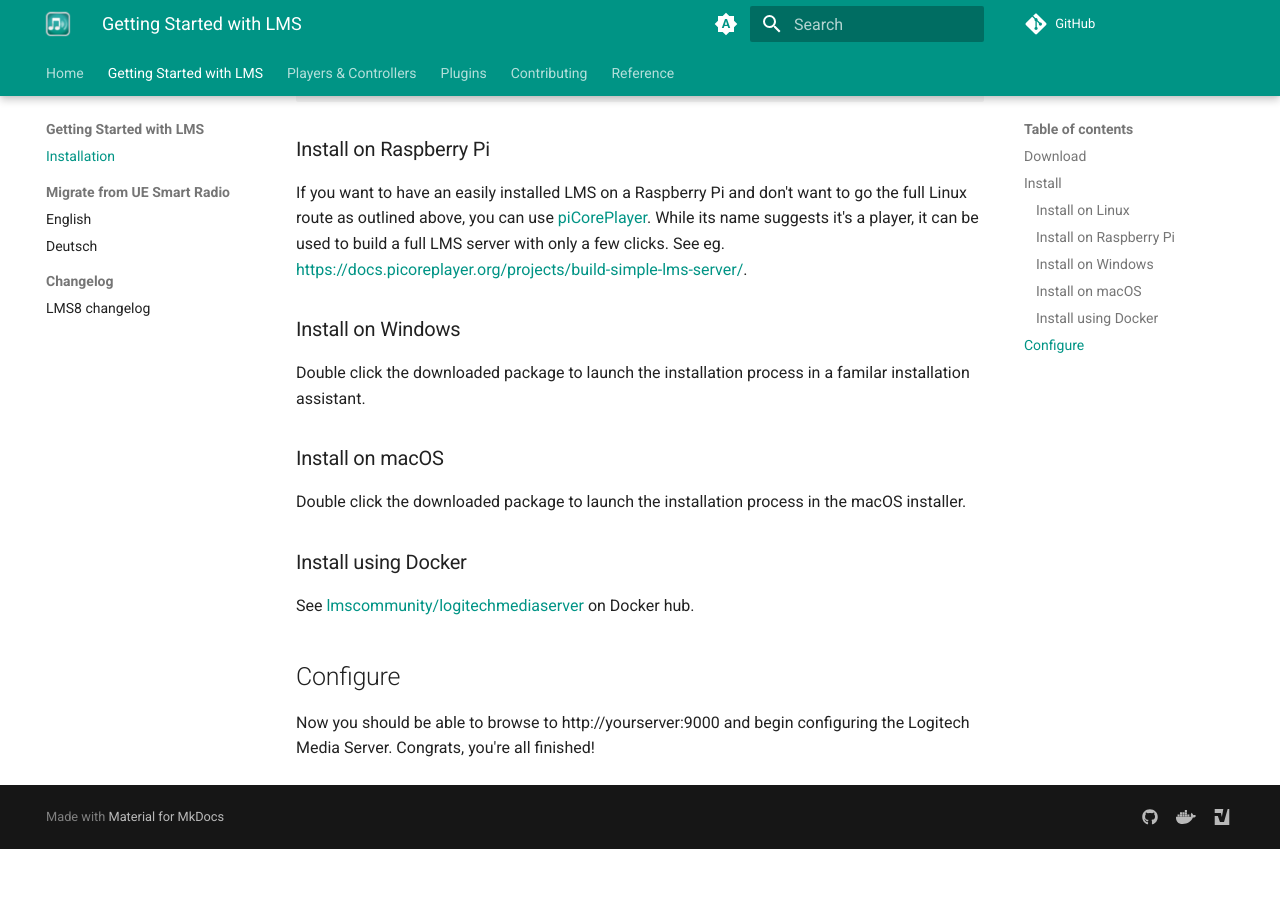
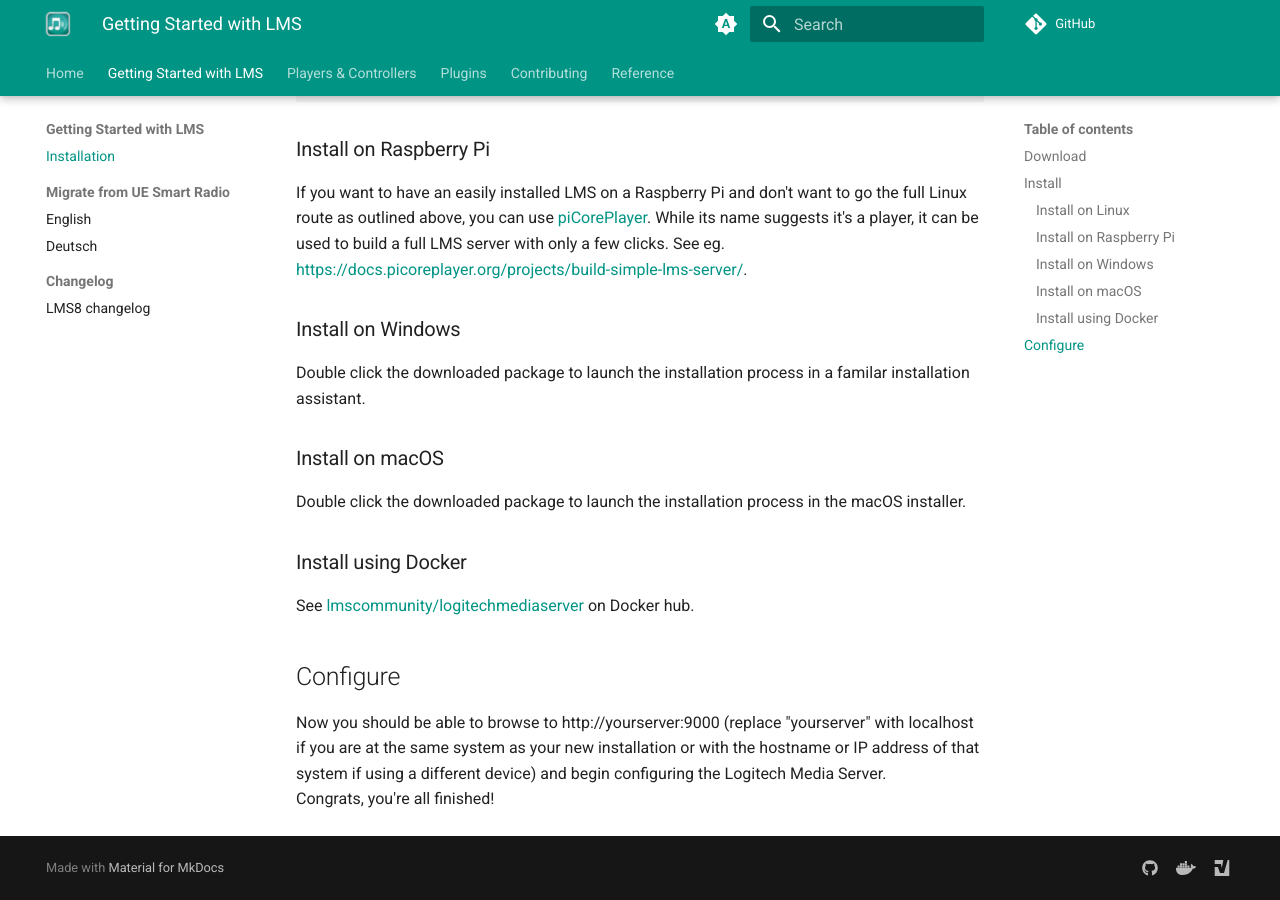
Before and after one commit to LMS-Community/lms-community.github.io, an MkDocs documentation site: the page built from docs/getting-started/index.md, in a window 1280 px wide and 900 px high, scrolled down 863 px. Built offline with MkDocs 1.6.1 and Material for MkDocs 9.7.7, drawn with Linux system fonts in a browser that asks for light colours; comment, search, counter and statistics services are not loaded; before the commit the page ends 1712 px from its top, so only the background shows below that.

Commit message:
Explain yourserver
Explain further to try to avoid people typing in "yourserver"

```diff
--- a/docs/getting-started/index.md
+++ b/docs/getting-started/index.md
@@ -55,4 +55,5 @@
 
 ## Configure
 
-Now you should be able to browse to http://yourserver:9000 and begin configuring the Logitech Media Server. Congrats, you're all finished!
+Now you should be able to browse to http://yourserver:9000 (replace "yourserver" with localhost if you are at the same system as your new installation or with the hostname or IP address of that system if using a different device) and begin configuring the Logitech Media Server.
+Congrats, you're all finished!
```
